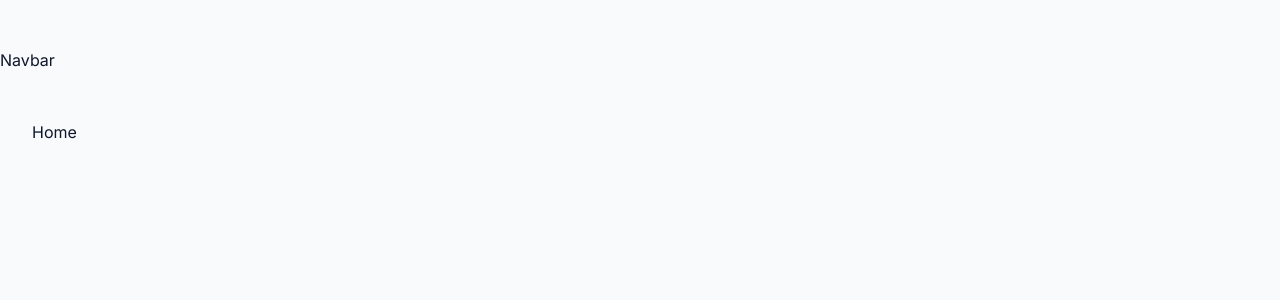
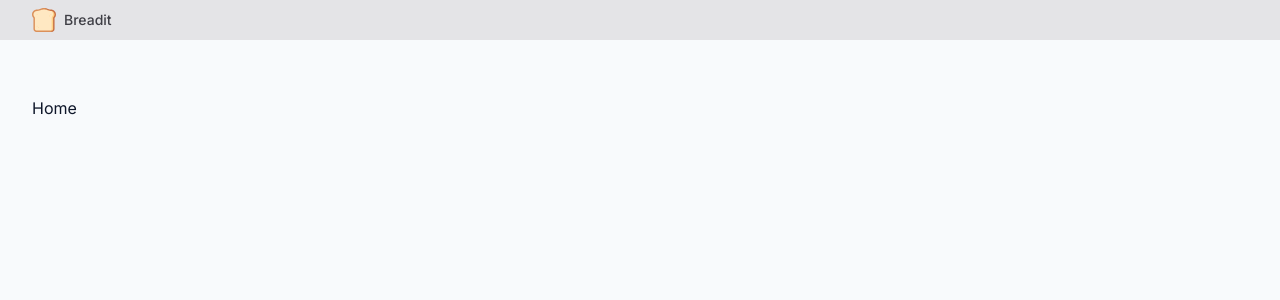
Before and after one commit to Avijit-Sarkar/breadit, a Next.js app: page / in a window 1280 px wide. Shown: the top 300 px of the page. Built offline with nearby package versions, Linux system fonts and the light colour scheme.

Commit message:
Added logo icons in the navbar

```diff
--- /dev/null
+++ b/src/components/Icons.tsx
@@ -0,0 +1,33 @@
+import { LucideProps } from "lucide-react";
+
+export const Icons = {
+  logo: (props: LucideProps) => (
+    <svg {...props} viewBox="0 0 497 497">
+      <g>
+        <path
+          d="m392 30c-71.75 0-71.75-30-143.5-30l128.5 497h30c33.137 0 60-26.863 60-60v-228.526c18.555-18.938 30-44.867 30-73.474 0-57.99-47.01-105-105-105z"
+          fill="#c87044"
+        />
+        <path
+          d="m437 437-45-377c-41.895 0-63.904-18.405-83.322-34.644-16.942-14.167-30.323-25.356-60.178-25.356-71.75 0-71.75 30-143.5 30-57.99 0-105 47.01-105 105 0 28.607 11.445 54.537 30 73.474v228.526c0 33.137 26.863 60 60 60h287c33.137 0 60-26.863 60-60z"
+          fill="#db905a"
+        />
+        <path
+          d="m392 60-15 407h30c16.542 0 30-13.458 30-30v-228.526c0-7.851 3.077-15.388 8.571-20.996 13.819-14.103 21.429-32.74 21.429-52.478 0-41.355-33.645-75-75-75z"
+          fill="#ffd185"
+        />
+        <path
+          d="m407 437v-228.526c0-15.796 6.088-30.708 17.143-41.991 8.291-8.462 12.857-19.643 12.857-31.483 0-41.355-20.187-75-45-75-41.895 0-63.904-9.203-83.322-17.322-16.942-7.083-30.323-12.678-60.178-12.678-29.856 0-43.236 5.595-60.177 12.678-19.419 8.119-41.429 17.322-83.323 17.322-41.355 0-75 33.645-75 75 0 19.738 7.61 38.375 21.429 52.479 5.494 5.607 8.571 13.145 8.571 20.995v228.526c0 16.542 13.458 30 30 30h287c16.542 0 30-13.458 30-30z"
+          fill="#ffe8c2"
+        />
+        <g fill="#ffd185">
+          <circle cx="392" cy="135" r="7.5" />
+          <circle cx="362" cy="165" r="7.5" />
+          <circle cx="105" cy="377" r="7.5" />
+          <circle cx="135" cy="407" r="7.5" />
+          <circle cx="105" cy="135" r="7.5" />
+        </g>
+      </g>
+    </svg>
+  ),
+};
--- a/src/components/Navbar.tsx
+++ b/src/components/Navbar.tsx
@@ -1,5 +1,20 @@
+import Link from "next/link";
+import { Icons } from "./Icons";
+
 const Navbar = () => {
-  return <div>Navbar</div>;
+  return (
+    <div className="fixed top-0 inset-x-0 h-fit bg-zinc-200 border-zinc-400 z-[10] py-2">
+      <div className="container max-w-7xl h-full mx-auto flex items-center justify-between gap-2">
+        {/* logo */}
+        <Link href={"/"} className="flex gap-2 items-center">
+          <Icons.logo className="h-8 w-8 sm:h-6 sm:w-6" />
+          <p className="hidden text-zinc-700 text-sm font-medium md:block">
+            Breadit
+          </p>
+        </Link>
+      </div>
+    </div>
+  );
 };
 
 export default Navbar;
```
